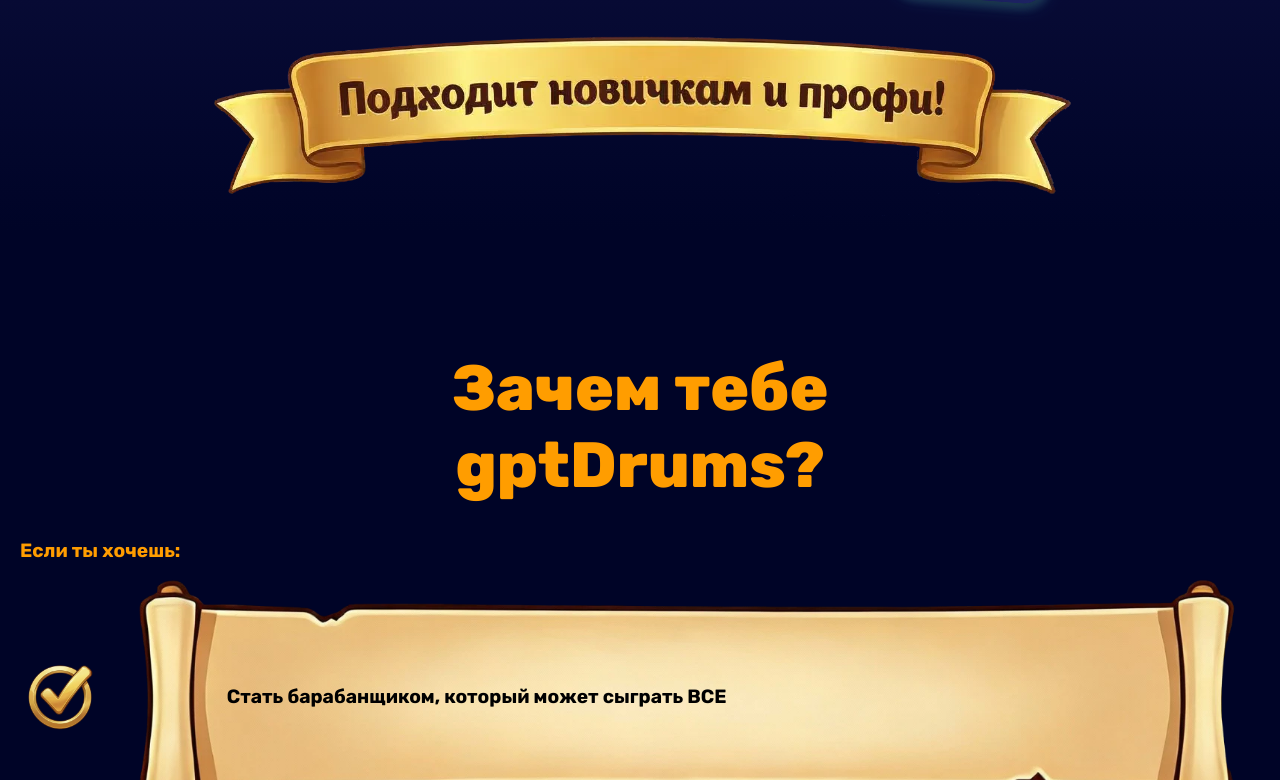
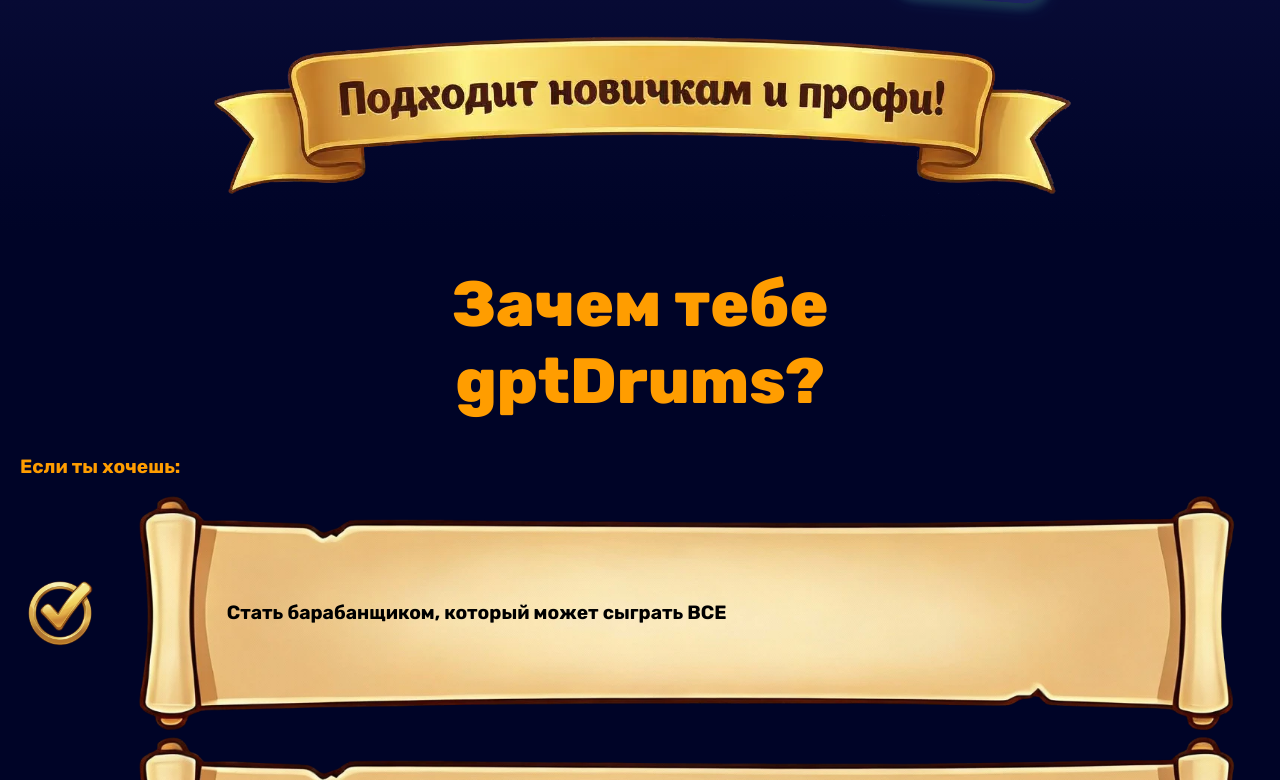
Before and after one commit to dayyes34/gptdrumslanding, a Next.js app: page / in a window 1280 px wide. Shown: the part 1311-2091 px from the top of the page. Built offline with nearby package versions, Linux system fonts and the light colour scheme.

Commit message:
Описание изменений

```diff
--- a/app/components/Hero.tsx
+++ b/app/components/Hero.tsx
@@ -349,7 +349,7 @@ export default function Hero() {
                 justifyContent: 'center',
                 alignItems: 'center',
                 marginTop: '-2rem',
-                marginBottom: '5rem',
+                marginBottom: '1rem',
                 position: 'relative',
                 zIndex: 10,
               }}
--- a/app/components/WhyGptDrums.tsx
+++ b/app/components/WhyGptDrums.tsx
@@ -12,7 +12,7 @@ const points = [
 
 export default function WhyGptDrums() {
   return (
-    <section id="whygptdrums" style={{ padding: '40px 20px', position: 'relative' }}>
+    <section id="whygptdrums" style={{ padding: '20px 20px 40px 20px', position: 'relative' }}>
 
       {/* SVG волна скрыта */}
       <div
```
